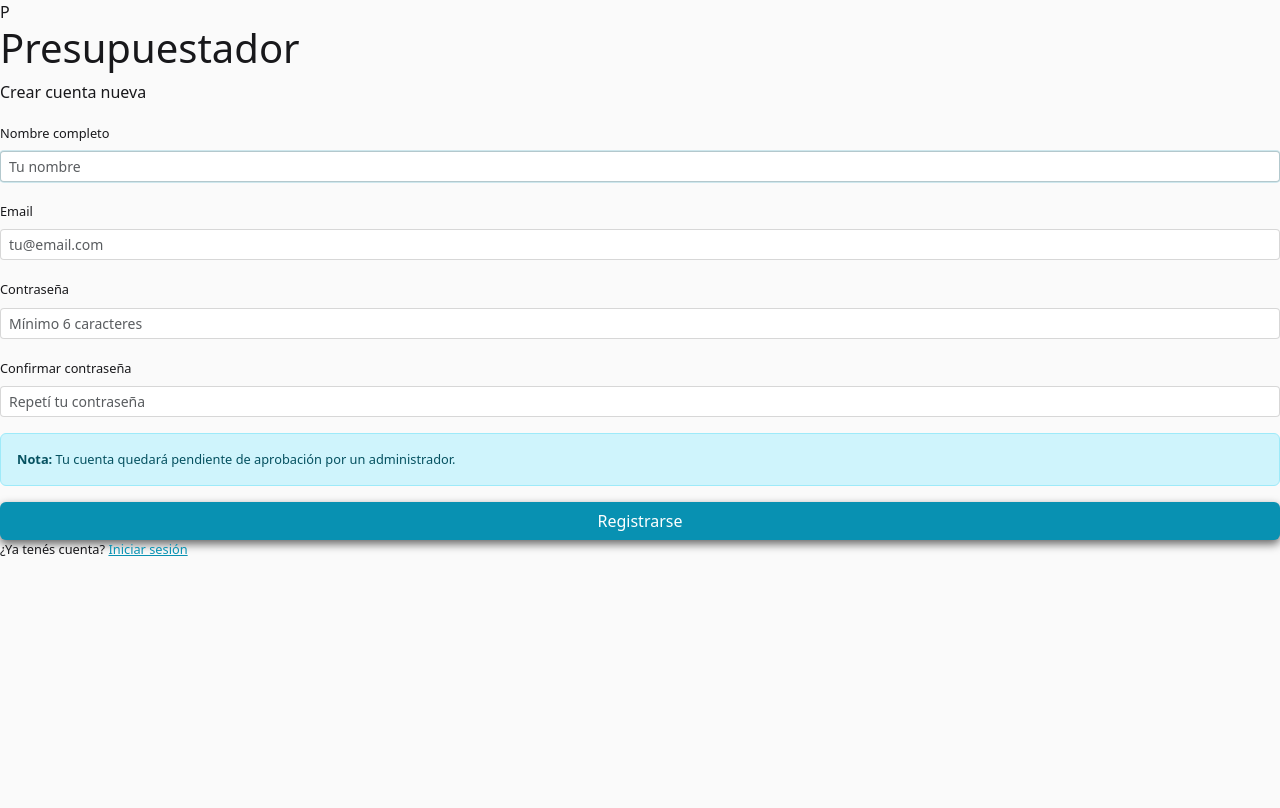
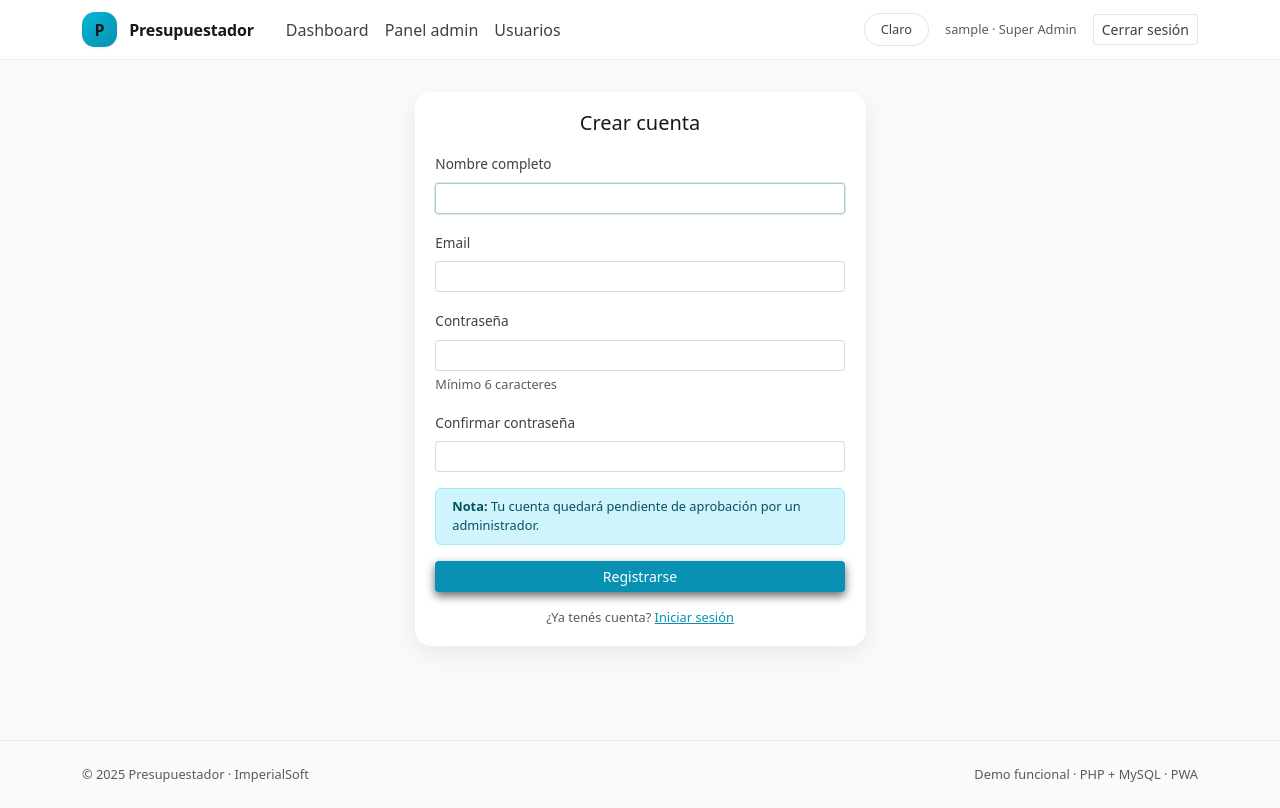
Before and after one commit to EstebanRsh/Budgeted-Web, a PHP site: the page made by app/views/auth/registro.php in a window 1280 px wide. Before the commit the page ends 556 px from the top, so only its background shows below. Run offline with PHP 8.4, Linux system fonts and the light colour scheme; the template is opened without the code that fills it, so the values that code supplies are empty; the visitor is signed in with stand-in values (Sample User, id 1); some libraries are stand-ins or nearby versions.

Commit message:
Security: Remove credentials and harden production config
Cambios de seguridad críticos:
- Removidas credenciales demo del login (admin@demo.test)
- Eliminado usuario por defecto del SQL
- Desactivado display_errors para producción
- Agregada sección de seguridad en README
- Armonizado formulario de registro con diseño de la app

Mejoras:
- Registro ahora usa el mismo layout y estilos que login
- Inputs consistentes con form-control-sm
- Alertas compactas y profesionales
- Autocomplete apropiado en todos los campos

```diff
--- a/app/views/auth/login.php
+++ b/app/views/auth/login.php
@@ -39,10 +39,6 @@
                     </div>
 
                     <p class="text-muted small mt-3 mb-0 text-center">
-                        Usuario demo: <strong>admin@demo.test</strong> · Contraseña: <strong>admin123</strong>
-                    </p>
-
-                    <p class="text-muted small mt-2 mb-0 text-center">
                         ¿No tenés cuenta? <a href="<?= BASE_URL ?>registro">Registrate aquí</a>
                     </p>
                 </form>
--- a/app/views/auth/registro.php
+++ b/app/views/auth/registro.php
@@ -1,87 +1,57 @@
-<!DOCTYPE html>
-<html lang="es" data-theme="light">
-<head>
-    <meta charset="UTF-8">
-    <meta name="viewport" content="width=device-width, initial-scale=1.0">
-    <title>Registro · Presupuestador</title>
-
-    <script>
-        (function () {
-            try {
-                var stored = localStorage.getItem('theme');
-                var theme = (stored === 'dark' || stored === 'light') ? stored : 'light';
-                document.documentElement.setAttribute('data-theme', theme);
-            } catch (e) {
-                document.documentElement.setAttribute('data-theme', 'light');
-            }
-        })();
-    </script>
-
-    <link href="https://cdn.jsdelivr.net/npm/bootstrap@5.3.3/dist/css/bootstrap.min.css" rel="stylesheet"
-          integrity="sha384-QWTKZyjpPEjISv5WaRU9OFeRpok6YctnYmDr5pNlyT2bRjXh0JMhjY6hW+ALEwIH" crossorigin="anonymous">
-    <link rel="stylesheet" href="<?= BASE_URL ?>assets/css/app.css?v=10">
-</head>
-<body>
-    <div class="login-container">
-        <div class="login-card">
-            <div class="login-header">
-                <div class="login-logo">
-                    <span>P</span>
-                </div>
-                <h1 class="login-title">Presupuestador</h1>
-                <p class="login-subtitle">Crear cuenta nueva</p>
-            </div>
+<?php
+/** @var string|null $error */
+?>
+<div class="row justify-content-center">
+    <div class="col-md-6 col-lg-5">
+        <div class="card app-card border-0">
+            <div class="card-body">
+                <h1 class="h5 mb-3 text-center">Crear cuenta</h1>
 
                 <?php if (!empty($error)): ?>
-                <div class="alert alert-warning small mb-3">
-                    <?= htmlspecialchars($error) ?>
+                    <div class="alert alert-danger py-2 small mb-3">
+                        <?= htmlspecialchars($error, ENT_QUOTES, 'UTF-8') ?>
                     </div>
                 <?php endif; ?>
 
-            <form method="POST" action="<?= BASE_URL ?>registro" class="login-form">
+                <form method="post" action="<?= BASE_URL ?>registro" autocomplete="off">
                     <?= csrf_field() ?>
+
                     <div class="mb-3">
                         <label for="nombre" class="form-label small">Nombre completo</label>
-                    <input type="text" class="form-control form-control-sm" id="nombre" name="nombre"
-                           placeholder="Tu nombre" required autofocus>
+                        <input type="text" name="nombre" id="nombre" class="form-control form-control-sm" autocomplete="name" autofocus>
                     </div>
 
                     <div class="mb-3">
                         <label for="email" class="form-label small">Email</label>
-                    <input type="email" class="form-control form-control-sm" id="email" name="email"
-                           placeholder="tu@email.com" required>
+                        <input type="email" name="email" id="email" class="form-control form-control-sm" autocomplete="email">
                     </div>
 
                     <div class="mb-3">
                         <label for="password" class="form-label small">Contraseña</label>
-                    <input type="password" class="form-control form-control-sm" id="password" name="password"
-                           placeholder="Mínimo 6 caracteres" minlength="6" required>
+                        <input type="password" name="password" id="password" class="form-control form-control-sm" autocomplete="new-password">
+                        <div class="form-text small">Mínimo 6 caracteres</div>
                     </div>
 
                     <div class="mb-3">
                         <label for="password_confirm" class="form-label small">Confirmar contraseña</label>
-                    <input type="password" class="form-control form-control-sm" id="password_confirm" name="password_confirm"
-                           placeholder="Repetí tu contraseña" minlength="6" required>
+                        <input type="password" name="password_confirm" id="password_confirm" class="form-control form-control-sm" autocomplete="new-password">
                     </div>
 
-                <div class="alert alert-info small mb-3">
+                    <div class="alert alert-info py-2 small mb-3">
                         <strong>Nota:</strong> Tu cuenta quedará pendiente de aprobación por un administrador.
                     </div>
 
-                <button type="submit" class="btn btn-primary w-100">
+                    <div class="d-grid">
+                        <button type="submit" class="btn btn-primary btn-sm">
                             Registrarse
                         </button>
-            </form>
+                    </div>
 
-            <div class="login-footer">
-                <p class="small mb-0">
+                    <p class="text-muted small mt-3 mb-0 text-center">
                         ¿Ya tenés cuenta? <a href="<?= BASE_URL ?>login">Iniciar sesión</a>
                     </p>
+                </form>
             </div>
         </div>
     </div>
-
-    <script src="https://cdn.jsdelivr.net/npm/bootstrap@5.3.3/dist/js/bootstrap.bundle.min.js"
-            integrity="sha384-YvpcrYf0tY3lHB60NNkmXc5s9fDVZLESaAA55NDzOxhy9GkcIdslK1eN7N6jIeHz" crossorigin="anonymous"></script>
-</body>
-</html>
+</div>
```
Also changed, not shown: presupuestos_app.sql (+4 -5 lines), public/index.php (+4 -4 lines), README.md. Lines whose indentation alone changed are shown as unchanged.
